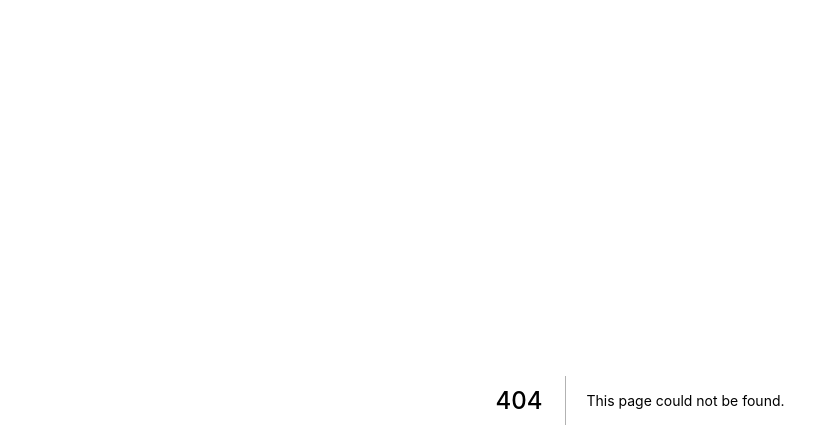
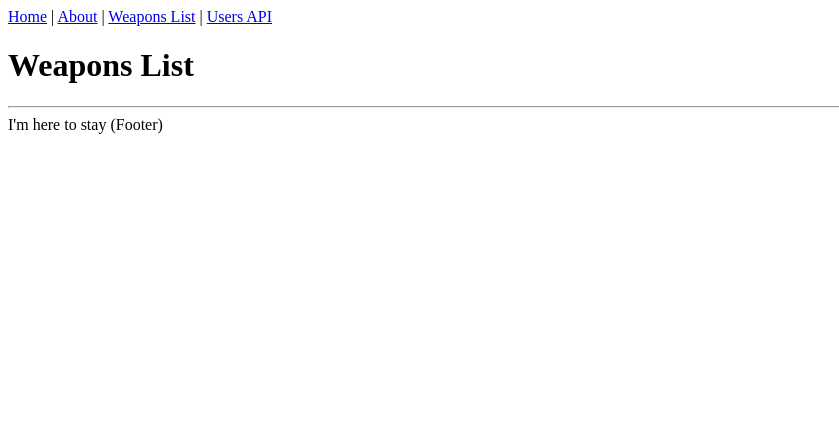
Before and after one commit to yensaki/yen-sakiika, a Next.js app: page /weapons in a window 1280 px wide. Before the commit this address had no page. Shown: the top 448 px of the page, without its empty margins (0-839 px from the left). Built offline with nearby package versions, Linux system fonts and the light colour scheme.

Commit message:
Weapons list pages

```diff
--- a/components/Layout.tsx
+++ b/components/Layout.tsx
@@ -24,8 +24,8 @@ const Layout = ({ children, title = 'This is the default title' }: Props) => (
           <a>About</a>
         </Link>{' '}
         |{' '}
-        <Link href="/users">
-          <a>Users List</a>
+        <Link href="/weapons">
+          <a>Weapons List</a>
         </Link>{' '}
         | <a href="/api/users">Users API</a>
       </nav>
--- a/components/List.tsx
+++ b/components/List.tsx
@@ -1,9 +1,9 @@
 import * as React from 'react'
 import ListItem from './ListItem'
-import { User } from '../interfaces'
+import { Weapon } from '../interfaces/weapons'
 
 type Props = {
-  items: User[]
+  items: Weapon[]
 }
 
 const List = ({ items }: Props) => (
--- a/components/ListItem.tsx
+++ b/components/ListItem.tsx
@@ -1,14 +1,14 @@
 import React from 'react'
 import Link from 'next/link'
 
-import { User } from '../interfaces'
+import { Weapon } from '../interfaces/weapons'
 
 type Props = {
-  data: User
+  data: Weapon
 }
 
 const ListItem = ({ data }: Props) => (
-  <Link href="/users/[id]" as={`/users/${data.id}`}>
+  <Link href="/weapons/[id]" as={`/weapons/${data.id}`}>
     <a>
       {data.id}: {data.name}
     </a>
--- /dev/null
+++ b/interfaces/weapons.ts
@@ -0,0 +1,4 @@
+export type Weapon = {
+    id: number,
+    name: string
+}
--- /dev/null
+++ b/pages/weapons/index.tsx
@@ -0,0 +1,22 @@
+// import { GetStaticProps } from 'next'
+// import Link from 'next/link'
+// import { Weapon } from '../../interfaces/weapons'
+
+import Layout from '../../components/Layout'
+
+// type Props = {
+//     weapons: Weapon[]
+// }
+
+const WithStaticProps = () => (
+    <Layout title="Weapons List">
+        <h1>Weapons List</h1>
+    </Layout>
+)
+
+// export const getStaticProps: GetStaticProps = async () => {
+//     const weapons: Weapon[] = []
+//     return { props: { weapons } }
+// }
+
+export default WithStaticProps
```
